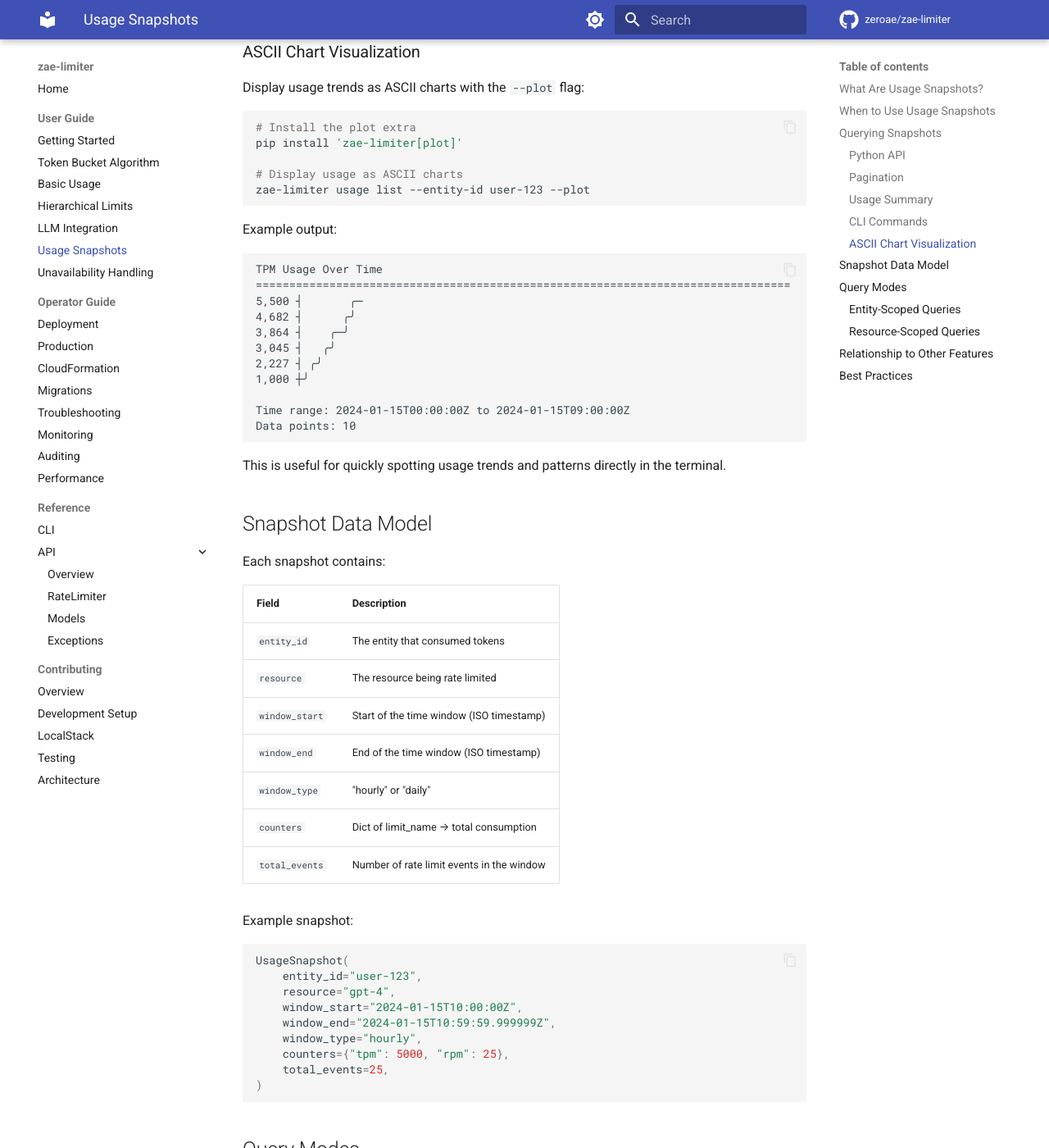
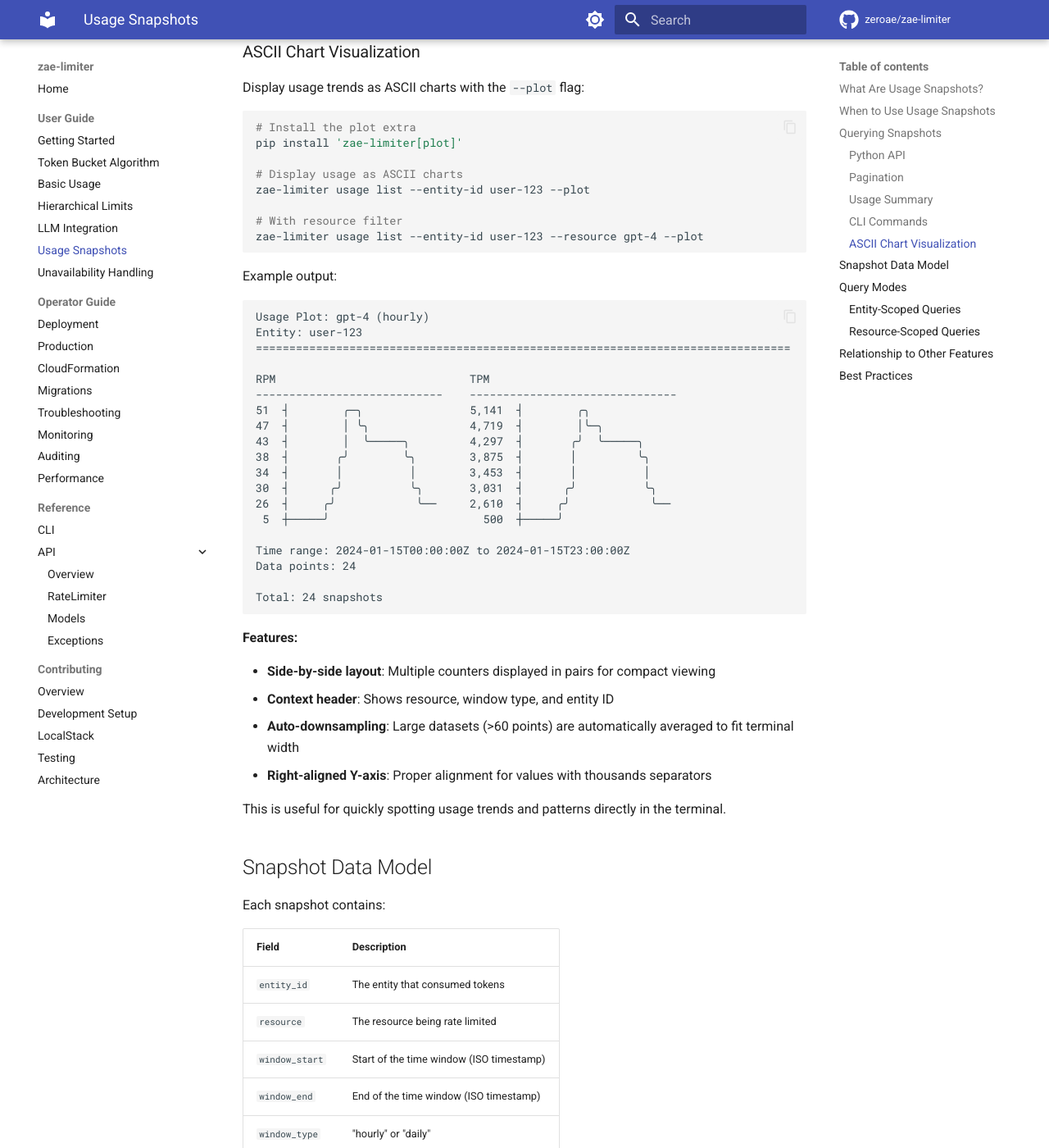
Before and after one commit to zeroae/zae-limiter, an MkDocs documentation site: the page built from docs/guide/usage-snapshots.md, in a window 1280 px wide and 1400 px high, scrolled down 2977 px. Shown: the whole window at 82% size. Built offline with MkDocs 1.6.1 and Material for MkDocs 9.7.7, drawn with Linux system fonts in a browser that asks for light colours; comment, search, counter and statistics services are not loaded; the version menu is left out.

Commit message:
📝 docs(cli): update plot examples with actual output format
Update CLI and usage-snapshots docs to show:
- Side-by-side chart layout
- Entity/resource header
- Feature list (downsampling, right-aligned Y-axis)

Co-Authored-By: Claude Opus 4.5 <noreply@anthropic.com>

````diff
--- a/docs/guide/usage-snapshots.md
+++ b/docs/guide/usage-snapshots.md
@@ -132,23 +132,41 @@ pip install 'zae-limiter[plot]'
 
 # Display usage as ASCII charts
 zae-limiter usage list --entity-id user-123 --plot
+
+# With resource filter
+zae-limiter usage list --entity-id user-123 --resource gpt-4 --plot
 ```
 
 Example output:
 
 ```
-TPM Usage Over Time
+Usage Plot: gpt-4 (hourly)
+Entity: user-123
 ================================================================================
-5,500 ┤       ╭─
-4,682 ┤      ╭╯
-3,864 ┤    ╭─╯
-3,045 ┤   ╭╯
-2,227 ┤ ╭╯
-1,000 ┼╯
 
-Time range: 2024-01-15T00:00:00Z to 2024-01-15T09:00:00Z
-Data points: 10
+RPM                             TPM
+----------------------------    -------------------------------
+51  ┤        ╭─╮                5,141  ┤        ╭╮
+47  ┤        │ ╰╮               4,719  ┤        │╰─╮
+43  ┤        │  ╰─────╮         4,297  ┤       ╭╯  ╰─────╮
+38  ┤       ╭╯        ╰╮        3,875  ┤       │         ╰╮
+34  ┤       │          │        3,453  ┤       │          │
+30  ┤      ╭╯          ╰╮       3,031  ┤      ╭╯          ╰╮
+26  ┤     ╭╯            ╰──     2,610  ┤     ╭╯            ╰──
+ 5  ┼─────╯                       500  ┼─────╯
+
+Time range: 2024-01-15T00:00:00Z to 2024-01-15T23:00:00Z
+Data points: 24
+
+Total: 24 snapshots
 ```
+
+**Features:**
+
+- **Side-by-side layout**: Multiple counters displayed in pairs for compact viewing
+- **Context header**: Shows resource, window type, and entity ID
+- **Auto-downsampling**: Large datasets (>60 points) are automatically averaged to fit terminal width
+- **Right-aligned Y-axis**: Proper alignment for values with thousands separators
 
 This is useful for quickly spotting usage trends and patterns directly in the terminal.
 
````
Also changed, not shown: docs/cli.md (+18 -7 lines).
